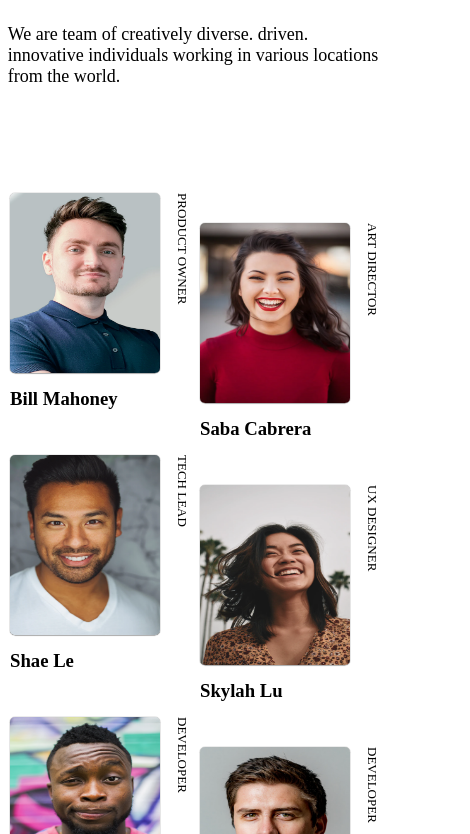
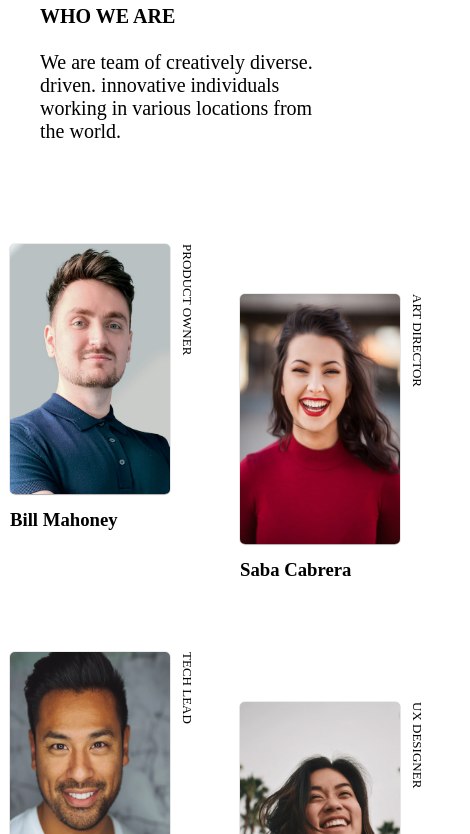
Before and after one commit to ergunsahe/Team-Members-Page, a plain HTML site: page index.html in a window 390 px wide. Shown: the part 102-936 px from the top of the page, 470 px wide, since content can reach past the window. Drawn offline with Linux system fonts and the light colour scheme.

Commit message:
fix: add responsive size & media query

```diff
--- a/index.html
+++ b/index.html
@@ -7,7 +7,8 @@
     <link rel="stylesheet" href="style.css">
 </head>
 <body>
-    <div class="main-container">
+
+        <div class="flex-head">
             <div class="heading">
                 <div class="head-left">
                     <h1>The creative crew</h1>
@@ -15,6 +16,7 @@
                 <div class="head-right">
                     <h4>WHO WE ARE</h4><br>
                     <p>We are team of creatively diverse. driven. innovative individuals working in various locations from the world.</p>
+                </div>
             </div>
         </div>
         <div class="flex-container">
@@ -66,7 +68,7 @@
                 </div>
             </div>
         </div>
-    </div>
+
 
 </body>
 </html>
--- a/style.css
+++ b/style.css
@@ -4,9 +4,6 @@
 
 }
 
-.main-container {
-    display: block;
-}
 
 .heading {
     display: flex;
@@ -14,10 +11,10 @@
     justify-content: space-between;
     position: absolute;
     top: 10%;
-    left: 20%;
-    right: 15%;
-    margin-bottom: 50px;
-    /* height: 200px; */
+    left: 10%;
+    right: 10%;
+
+
 
 }
 
@@ -31,7 +28,7 @@
 .head-right {
     display: block;
     font-size: 20px;
-    width: 600px;
+    width: 500px;
 
 
 }
@@ -43,25 +40,29 @@
     justify-content: space-between;
     position: absolute;
     top: 30%;
-    left: 20%;
-    right: 20%;
+    left: 10%;
+    right: 10%;
+
 
 }
+
+
 
 
 .team-members {
     display: grid;
     grid-template-columns:305px 20px ;
+    margin-top: 20%;
     grid-template-areas:
     "photo-member title-member"
     "name-member .";
-    margin-bottom: 50px;
+    margin-bottom: 100px;
 }
 
 .photo-member {
 
     width: 290px;
-    height: 350px;
+    height: 370px;
     grid-area: "photo-member";
     border-radius: 5px;
     box-shadow: 0px 0.3px 1px 0px;
@@ -75,6 +76,7 @@
 }
 
 .title-member {
+
     grid-area: "title-member";
     writing-mode: vertical-rl;
     text-orientation: mixed;
@@ -82,136 +84,208 @@
 }
 
 .member-2 {
-    margin-top: 60px;
+
+    padding-top: 50px;
 
 }
 
 .member-5 {
-    margin-top: 60px;
+    padding-top: 50px;
 
 }
 
 
-@media screen  and (max-width:1400px) {
-    .photo-member {
-        width: 300px;
-        height: 400px;
+ @media  (max-width:1000px) {
+
+    .flex-head {
+        display: block;
+        position: absolute;
+        top: 20px;
+        left: 20px;
+        right: 10px;
+
     }
-    .team-members {
-        grid-template-columns: 310px 20px;
-        margin-bottom: 0;
-        margin-top: 0;
+    .heading {
+        display: flex;
+        display: flex;
+        flex-flow: wrap;
+        justify-content: space-between;
+        position: absolute;
+        top: 30px;
+        left: 40px;
+        right: 20px;
+
     }
-    .flex-container {
-        position: absolute;
-        top: 40%;
-        left: 0%;
-        right: 5%;
-        justify-content: space-evenly;
-    }
-    .member-2 {
-        margin-top: 75px;
+    .head-left{
+        display: block;
+        font-size: 40px;
+        font-weight: bolder;
+        margin-bottom: 20px;
+
     }
 
-    .member-5 {
-        margin-top: 75px;
-    }
-
-
-
-    .heading {
-        position: absolute;
-        top: 13%;
-        left: 5%;
-        right: 5%;
+    .head-right {
+        display: block ;
+        font-size: 20px;
+        width: 400px;
 
 
     }
 
-}
+    .flex-container {
+        display: grid;
+        grid-template-rows: 1fr 1fr  ;
+        grid-template-columns: repeat(3,300px);
+        position: relative;
+        top: 300px;
+        left: 40px;
+        right: 40px;
 
 
-@media screen and (max-width:1000px) {
+    }
+
+
+    .team-members {
+        display: grid;
+        grid-template-columns:280px 20px ;
+        grid-template-areas:
+        "photo-member title-member"
+        "name-member .";
+        margin-bottom: 10px;
+    }
+
     .photo-member {
-        width: 200px;
-        height: 300px;
+
+        max-width: 270px;
+        max-height: 350px;
+        grid-area: "photo-member";
+        border-radius: 5px;
+        box-shadow: 0px 0.3px 1px 0px;
+
     }
-    .team-members {
-        grid-template-columns: 215px 15px;
-        margin-bottom: 0;
-        margin-top: 0;
-    }
-    .flex-container {
-        position: absolute;
-        top: 31%;
-        left: 0%;
-        right: 0%;
-        justify-content: space-evenly;
+
+
+    .member-1 {
+        grid-area: 1/1/2/2;
     }
     .member-2 {
-        margin-top: 50px;
+        grid-area: 1/2/2/3;
+        padding-top: 50px;
+    }
+    .member-3 {
+        grid-area: 1/3/2/4;
     }
     .member-4 {
-        margin-top: 50px;
+        grid-area: 2/1/3/2;
+
     }
     .member-6 {
-        margin-top: 50px;
+        grid-area: 2/2/3/3;
+
+    }
+    .member-5 {
+        grid-area:2/3/3/4 ;
+        padding-top: 50px;
     }
 
+   }
+
+ @media  (max-width:500px) {
+
+    .flex-head {
+        display: block;
+        position: absolute;
+        top: 20px;
+        left: 20px;
+        right: 10px;
+
+    }
     .heading {
+        display: block;
+        /* display: flex;
+        flex-flow: wrap;
+        justify-content: space-between; */
         position: absolute;
-        top: 2%;
-        left: 5%;
-        right: 0%;
-        margin-bottom: 10px;
+        top: 20px;
+        left: 20px;
+        right: 20px;
 
     }
     .head-left h1 {
+        display: block;
+        font-size: 40px;
+        font-weight: bolder;
         margin-bottom: 20px;
-    }
-    .head-right {
-        margin-bottom: 10px;
-        font-size: 18px;
+
     }
 
-}
+    .head-right {
+        display: block;
+        font-size: 20px;
+        width: 300px;
+
+
+    }
+
+    .flex-container {
+        display: grid;
+        grid-template-rows: 1fr 1fr 1fr ;
+        grid-template-columns: repeat(2,230px);
+        /* flex-flow: row wrap;
+        justify-content: space-between; */
+        position: relative;
+        top: 300px;
+        left: 10px;
+        right: 40px;
 
 
 
-@media screen and (max-width:567px) {
-
-    .photo-member {
-        width: 150px;
-        height: 180px;
-    }
-    .team-members {
-        grid-template-columns: 170px 10px;
-        margin-bottom: 0;
-        margin-top: 0;
-    }
-    .flex-container {
-        position: absolute;
-        top: 35%;
-        left: 0%;
-        right: 0%;
-        justify-content: space-evenly;
     }
 
 
-    .heading {
-        position: absolute;
-        top: 2%;
-        left: 2%;
-        right: 2%;
+    .team-members {
+        display: grid;
+        grid-template-columns:175px 10px ;
+        /* margin-top: 20%; */
+        grid-template-areas:
+        "photo-member title-member"
+        "name-member .";
+        margin-bottom: 10px;
     }
 
+    .photo-member {
+
+        max-width: 160px;
+        max-height: 250px;
+        grid-area: "photo-member";
+        border-radius: 5px;
+        box-shadow: 0px 0.3px 1px 0px;
+
+    }
+
+
+    .member-1 {
+        grid-area: 1/1/2/2;
+    }
     .member-2 {
-        margin-top: 30px;
+        grid-area: 1/2/2/3;
+        padding-top: 50px;
+    }
+    .member-3 {
+        grid-area: 2/1/3/2;
     }
     .member-4 {
-        margin-top: 30px;
+        grid-area: 2/2/3/3;
+        padding-top: 50px;
     }
     .member-6 {
-        margin-top: 30px;
+        grid-area: 3/2/4/3;
+        padding-top: 50px;
     }
-}
+    .member-5 {
+        grid-area:3/1/4/2 ;
+        padding-top: 0;
+    }
+
+
+   }
```
Lines whose indentation alone changed are shown as unchanged.
